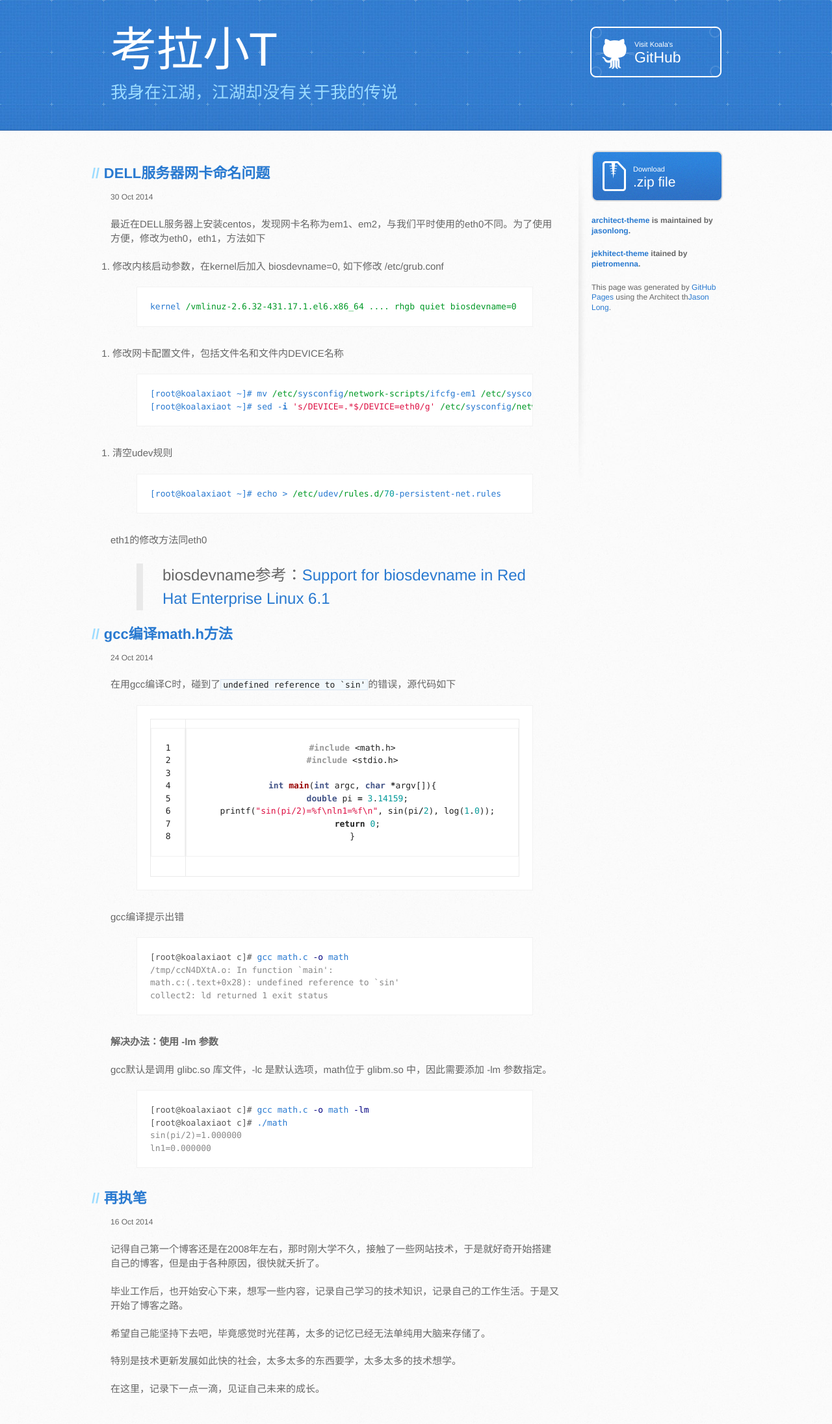
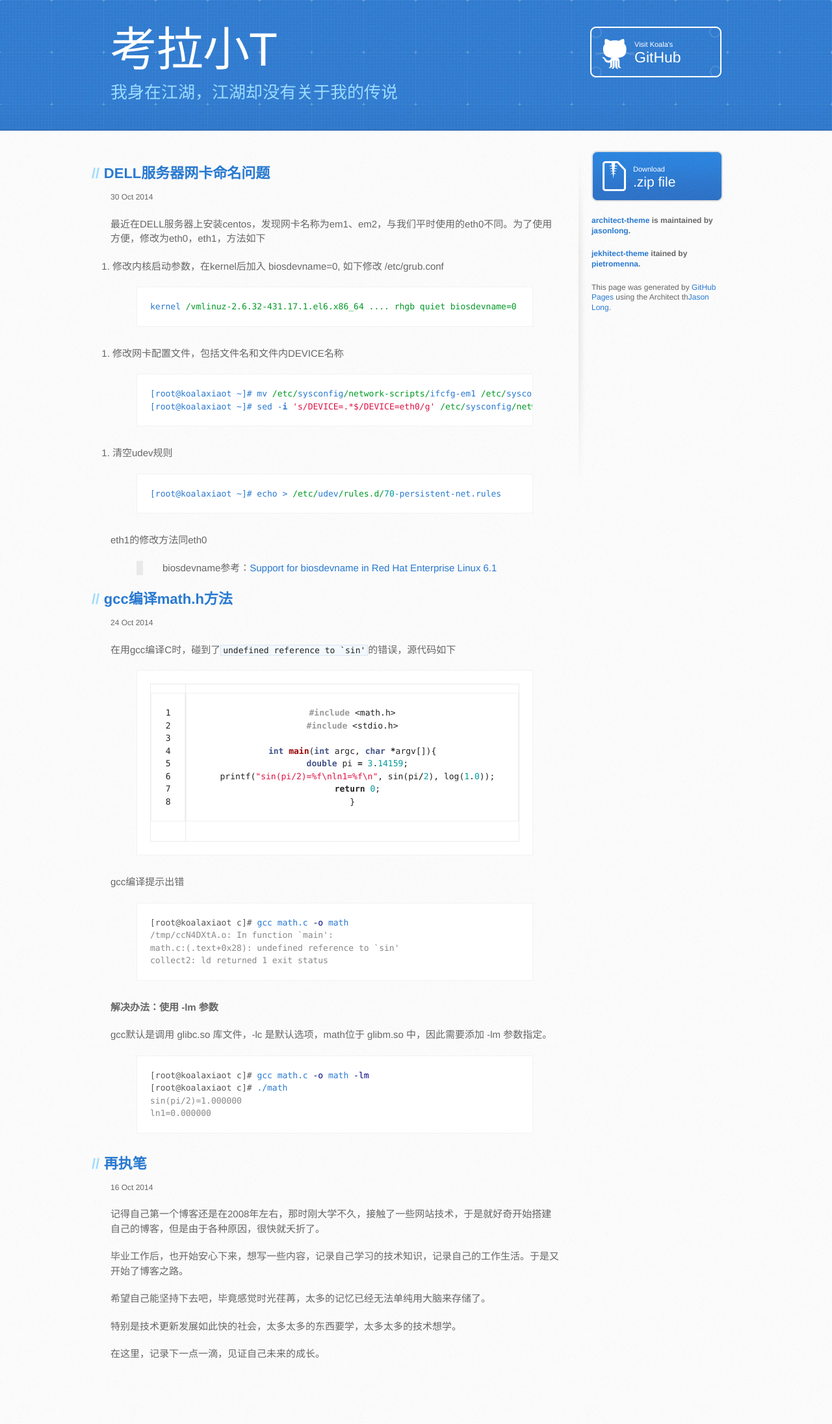
Before and after one commit to koalaxiaot/koalaxiaot.github.com, a Jekyll site: the page built from index.html, in a window 1280 px wide. Shown: the whole page at 65% size. Built offline with Jekyll 4.4.1, drawn with Linux system fonts in a browser that asks for light colours; after the commit the page ends 2137 px from its top, so only the background shows below that.

Commit message:
change blockquote style

```diff
--- a/stylesheets/stylesheet.css
+++ b/stylesheets/stylesheet.css
@@ -721,7 +721,7 @@ p a {
 blockquote {
   padding: 0 0 0 30px;
   margin-bottom: 20px;
-  font-size: 1.6em;
+  /**font-size: 1.6em;**/
   border-left: 10px solid #e9e9e9;
 }
 
```
